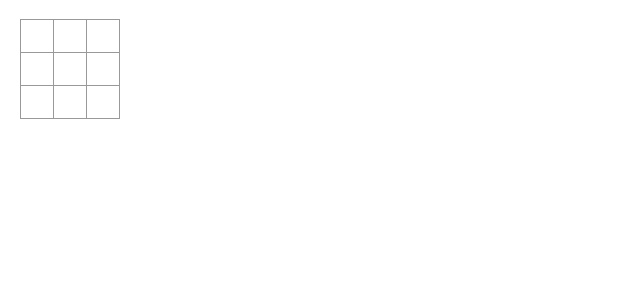
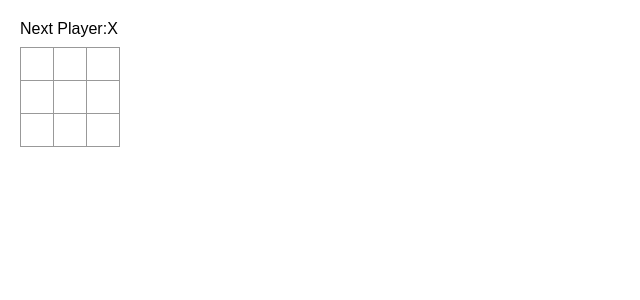
Before and after one commit to austinjbrock/tic-tac, a React (Vite) app in the folder tic-tac/: page / in a window 1280 px wide. Shown: the top 300 px of the page, without its empty margins (0-640 px from the left). Built offline with nearby package versions, Linux system fonts and the light colour scheme.

Commit message:
added game logic

```diff
--- a/tic-tac/src/App.jsx
+++ b/tic-tac/src/App.jsx
@@ -2,29 +2,87 @@
 import { useState } from 'react'
 
 
-function Square({ value }) {
-  return <button className="square">{value}</button>;
+function Square({ value,onSquareClick}) {
+  return(
+    <button className="square" onClick={onSquareClick}>
+      {value}
+    </button>
+
+  )
 }
 
+
 export default function Board() {
+  const [xIsNext, setXIsNext] = useState(true);
   const [squares, setSquares] = useState(Array(9).fill(null));
+
+  function handleClick(i) {
+    if(squares[i] || calculateWinner(squares)){
+      return;
+    }
+
+    const nextSquares = squares.slice();
+    if(xIsNext){
+      nextSquares[i] = 'X'
+    } else{
+      nextSquares[i] = 'O'
+  }
+    setSquares(nextSquares);
+    setXIsNext(!xIsNext);
+  }
+
+
+  const winner = calculateWinner(squares);
+  let status;
+  if(winner){
+    status = 'Winner: ' + winner;
+  }else{
+    status ='Next Player:' + (xIsNext ? "X" : "O");
+  }
+
+
   return (
     <>
+      <div className='status'>{status}</div>
+
       <div className="board-row">
-        <Square value={squares[0]} />
-        <Square value={squares[1]} />
-        <Square value={squares[2]} />
+        <Square value={squares[0]} onSquareClick={() => handleClick(0)} />
+        <Square value={squares[1]} onSquareClick={() => handleClick(1)} />
+        <Square value={squares[2]} onSquareClick={() => handleClick(2)} />
       </div>
       <div className="board-row">
-        <Square value={squares[3]} />
-        <Square value={squares[4]} />
-        <Square value={squares[5]} />
+        <Square value={squares[3]} onSquareClick={() => handleClick(3)} />
+        <Square value={squares[4]} onSquareClick={() => handleClick(4)} />
+        <Square value={squares[5]} onSquareClick={() => handleClick(5)} />
       </div>
       <div className="board-row">
-        <Square value={squares[6]} />
-        <Square value={squares[7]} />
-        <Square value={squares[8]} />
+        <Square value={squares[6]} onSquareClick={() => handleClick(6)} />
+        <Square value={squares[7]} onSquareClick={() => handleClick(7)} />
+        <Square value={squares[8]} onSquareClick={() => handleClick(8)} />
       </div>
     </>
   );
 }
+
+
+
+
+function calculateWinner(squares) {
+  const lines = [
+    [0, 1, 2],
+    [3, 4, 5],
+    [6, 7, 8],
+    [0, 3, 6],
+    [1, 4, 7],
+    [2, 5, 8],
+    [0, 4, 8],
+    [2, 4, 6]
+  ];
+  for (let i = 0; i < lines.length; i++) {
+    const [a, b, c] = lines[i];
+    if (squares[a] && squares[a] === squares[b] && squares[a] === squares[c]) {
+      return squares[a];
+    }
+  }
+  return null;
+}
```
